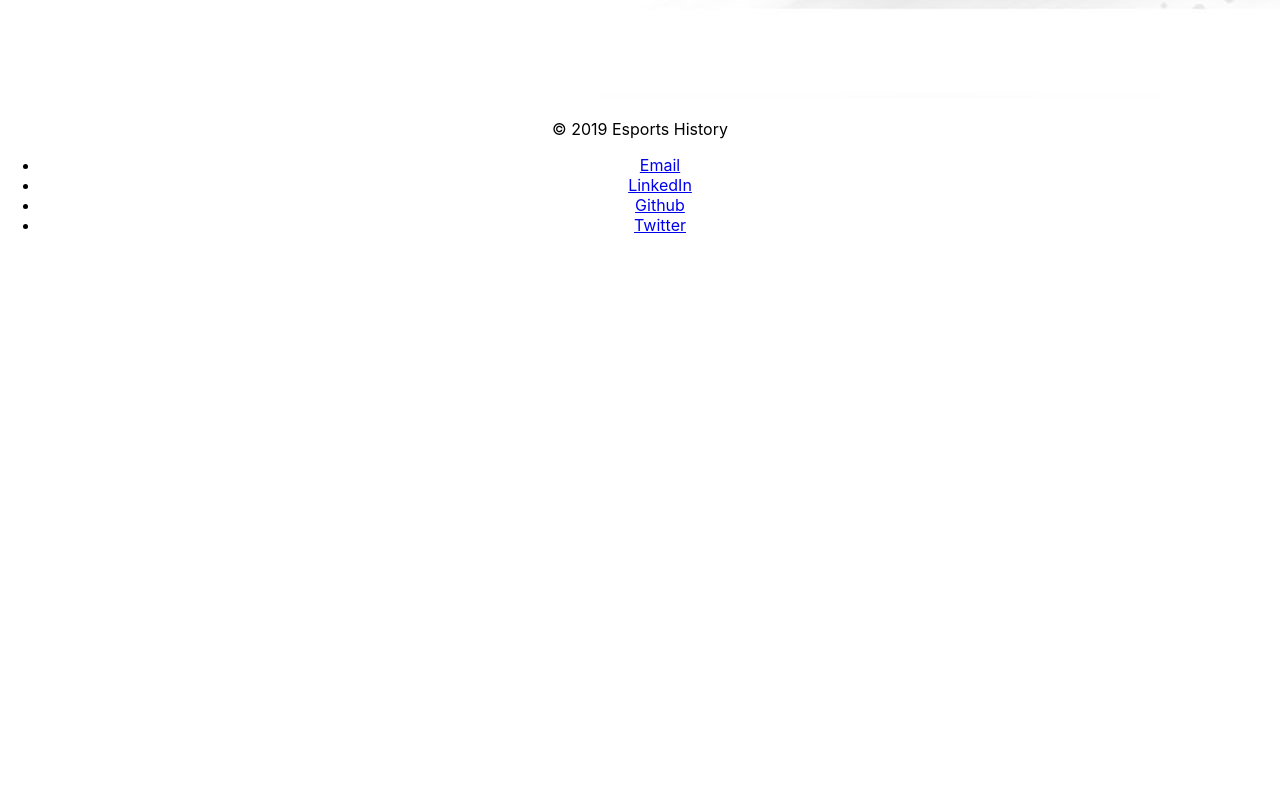
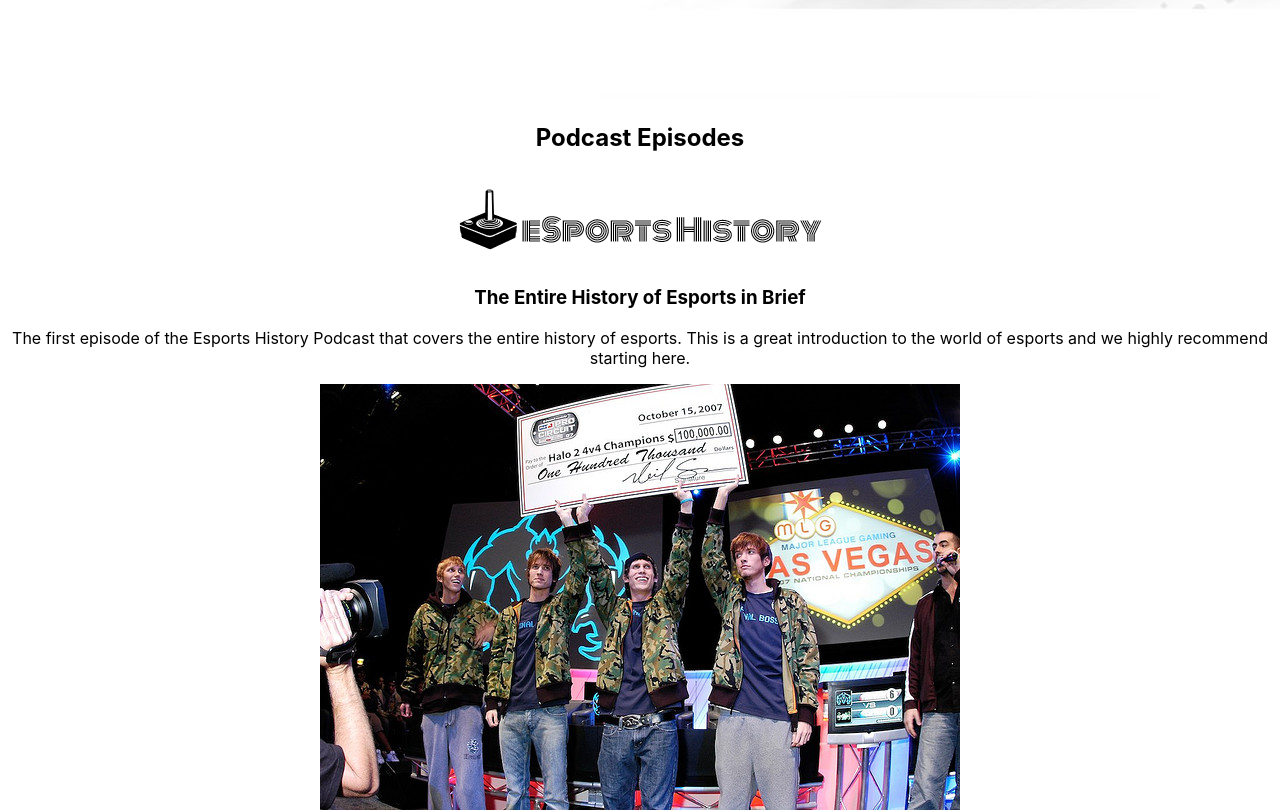
Before and after one commit to Zarnerz/EH-React, a React (Create React App) app in the folder esports-history/: page / in a window 1280 px wide. Shown: the part 4020-4832 px from the top of the page. Before the commit the page ends 4271 px from the top, so only its background shows below. Built offline with nearby package versions, Linux system fonts and the light colour scheme.

Commit message:
Podcast component rendering - all sections of main page rendering

```diff
--- a/esports-history/src/App.js
+++ b/esports-history/src/App.js
@@ -2,6 +2,7 @@ import React, { Component } from "react";
 import Header from "./global/header";
 import About from "./pages/main/about";
 import Background from "./pages/main/background";
+import Podcast from "./pages/main/podcast";
 import Footer from "./global/footer";
 import "./App.css";
 
@@ -12,6 +13,7 @@ class App extends Component {
         <Header />
         <About />
         <Background />
+        <Podcast />
         <Footer />
       </div>
     );
--- a/esports-history/src/pages/main/podcast/Podcast.js
+++ b/esports-history/src/pages/main/podcast/Podcast.js
@@ -1,8 +1,8 @@
 import React, { Component } from "react";
 import Card from "../../../global/cards";
-import logo from "../../../images/eSports History-logo-edit";
-import finalBossImage from "../../../images/13 - MLG FB MONEY";
-import twinGalaxiesImage from "../../../images/27 - Twin Galaxies";
+import logo from "../../../images/eSports History-logo-edit.png";
+import finalBossImage from "../../../images/13 - MLG FB MONEY.jpg";
+import twinGalaxiesImage from "../../../images/27 - Twin Galaxies.jpg";
 
 class Podcast extends Component {
   render() {
```
